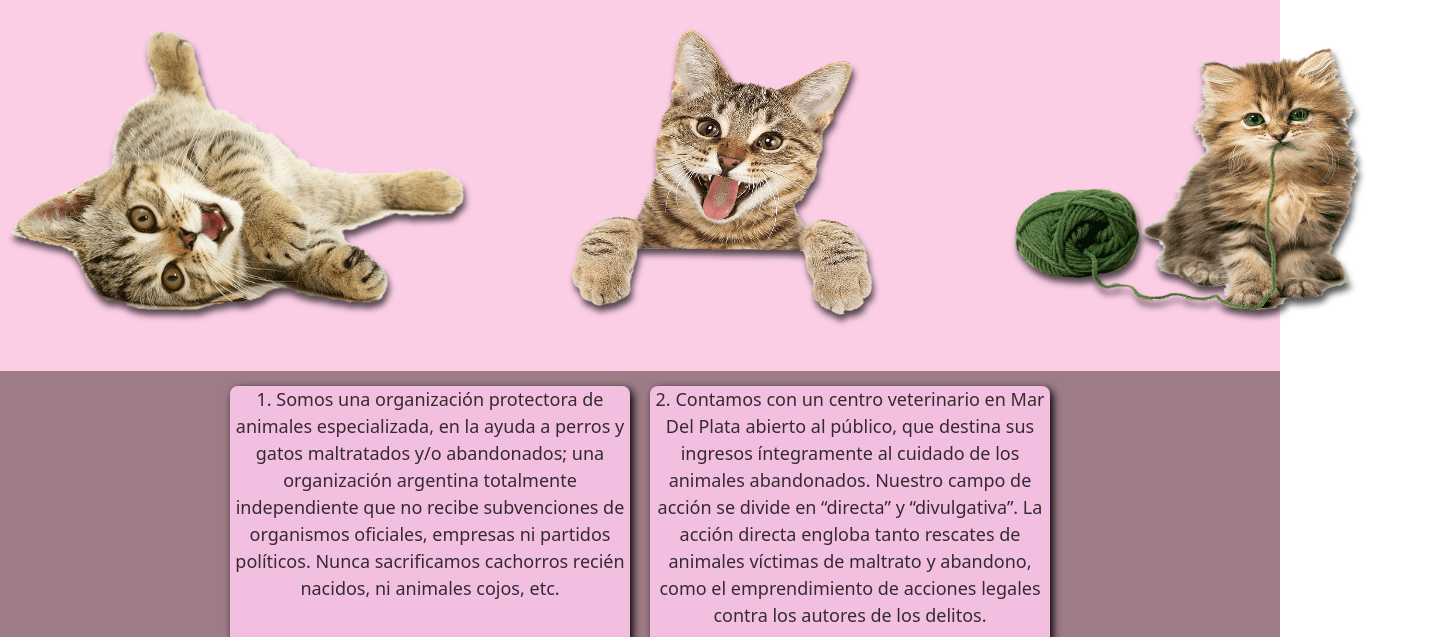
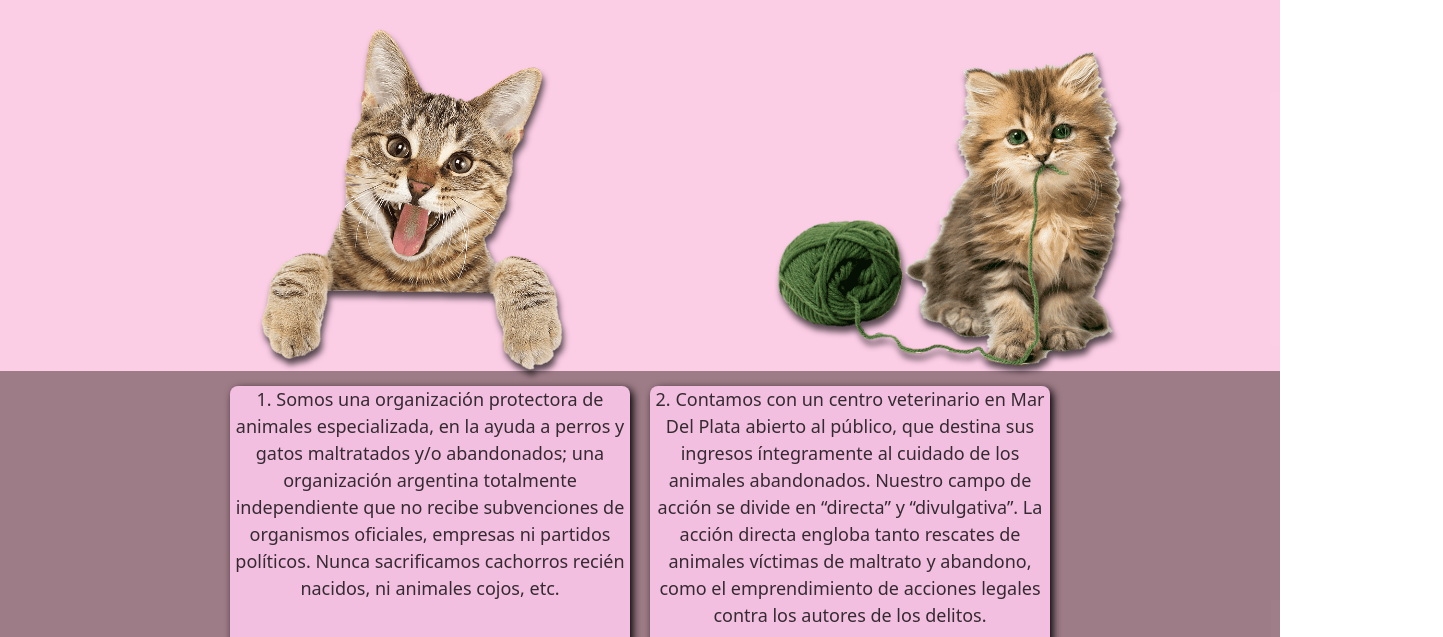
Before and after one commit to keilaayelen/proyectoGatitos, a website: page pages/nosotros.html in a window 1280 px wide. Shown: the part 163-800 px from the top of the page, 1443 px wide, since content can reach past the window. Drawn offline with nearby package versions, Linux system fonts and the light colour scheme.

Commit message:
editando tamaños de fotos

```diff
--- a/pages/nosotros.html
+++ b/pages/nosotros.html
@@ -52,9 +52,6 @@
         <main class="mainNosotros">
             <h2 class="subtituloNosotros">Sobre nosotros</h2>
             <section class="sectionPortada">
-                <div class="portada">
-                    <img class="imgPortada" src="../img/nosotros.png" alt="">
-                </div>
                 <div class="portada">
                     <img class="imgPortada" src="../img/nosotros2.png" alt="">
                 </div>
--- a/scss/paginas/_index.scss
+++ b/scss/paginas/_index.scss
@@ -70,7 +70,10 @@ main {
         .divImagenPrincipal {
             @include sombra;
             text-align: center;
-            margin-right: 50px;
+
+            .imagenPrincipal {
+                width: 80%;
+            }
         }
     }
 
--- a/scss/paginas/_nosotros.scss
+++ b/scss/paginas/_nosotros.scss
@@ -14,10 +14,14 @@
 
     .sectionPortada {
         .portada {
+            height: 70%;
+            width: 30%;
+            text-align: center;
+
             .imgPortada {
                 margin-top: 1rem;
-                height: 80%;
-                width: 40%;
+                height: 70%;
+                width: 15%;
             }
         }
     }
```
Also changed, not shown: css/main.css.
